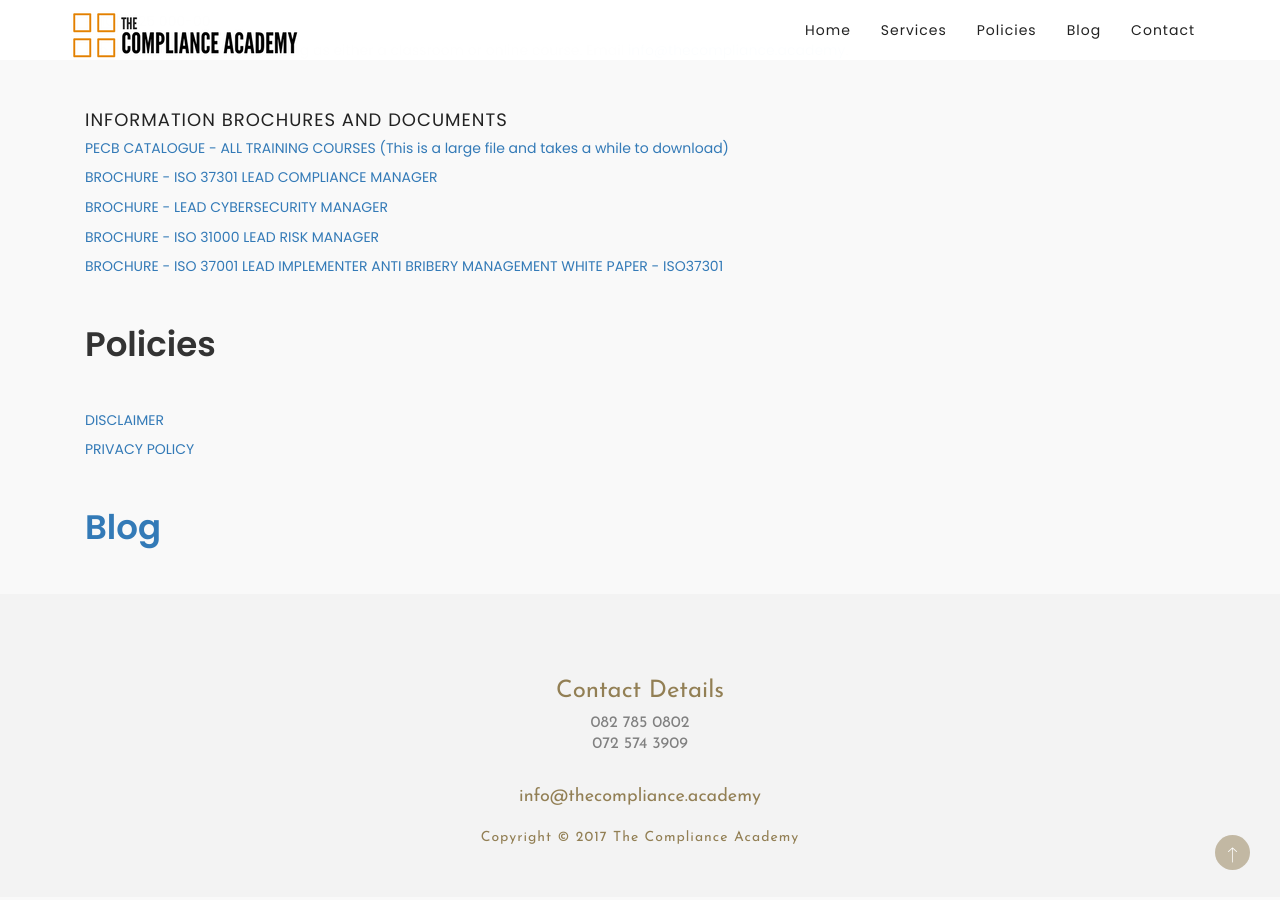
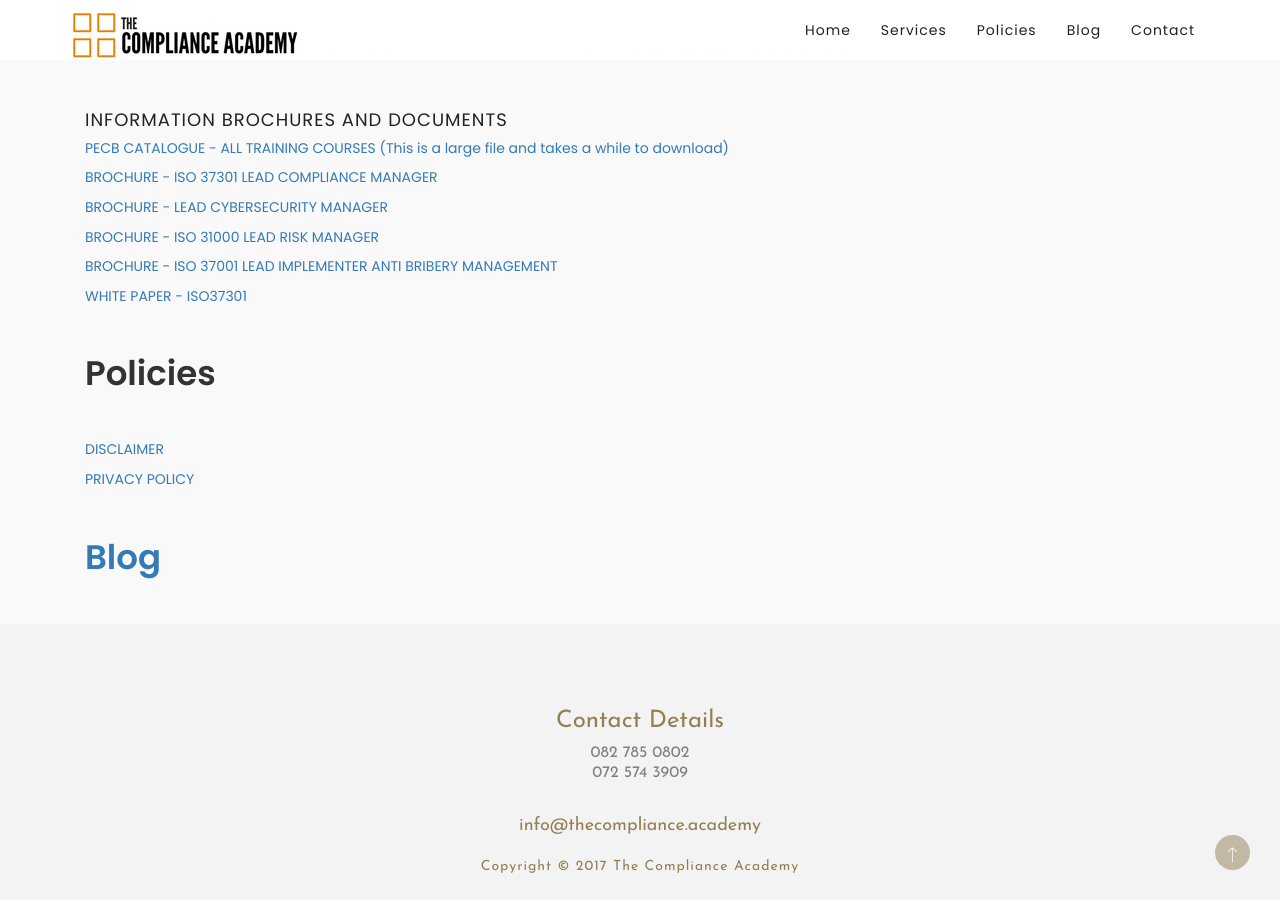
Before and after one commit to compliance-academy/compliance-academy.github.io, a Jekyll site: the page built from index.md, in a window 1280 px wide and 900 px high, scrolled down 1450 px. Built offline with Jekyll 4.4.1, drawn with Linux system fonts in a browser that asks for light colours; nearby versions of some CDN libraries; some web fonts are replaced.

Commit message:
Update home.html

```diff
--- a/_layouts/home.html
+++ b/_layouts/home.html
@@ -126,8 +126,9 @@
                        <a href="iso-31000-transition_1p.pdf">BROCHURE - ISO 31000 LEAD RISK MANAGER</a>
                           <p class="wow fadeInUp" data-wow-delay="0.2s">
                        <a href="iso-37001-foundation_1p.pdf">BROCHURE - ISO 37001 LEAD IMPLEMENTER ANTI BRIBERY MANAGEMENT</a>
+                          <p class="wow fadeInUp" data-wow-delay="0.2s">
                        <a href="The Rewards of a Compliance Management System basedon ISO 19600.pdf">WHITE PAPER - ISO37301</a>
-                           <p class="wow fadeInUp" data-wow-delay="0.2s">
+                          <p class="wow fadeInUp" data-wow-delay="0.2s">
                          </p>
 
                       </div>
```
